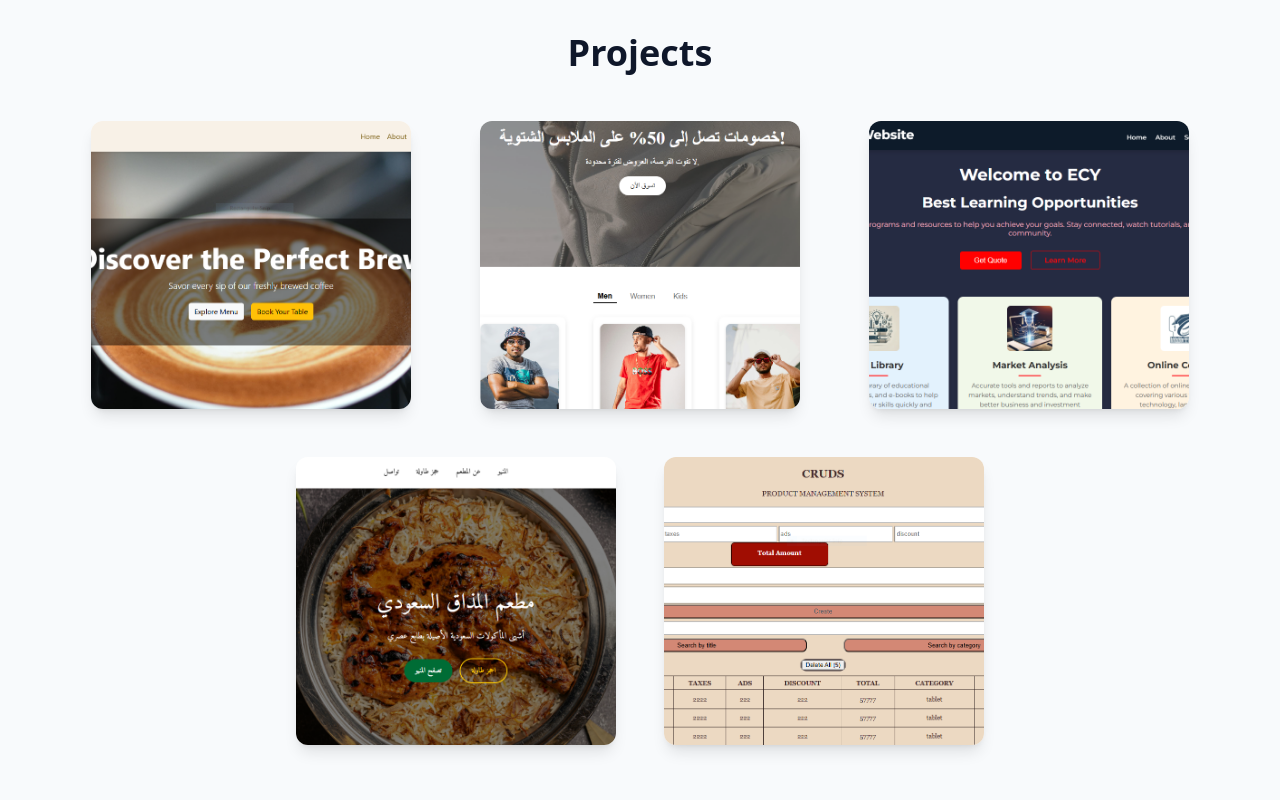
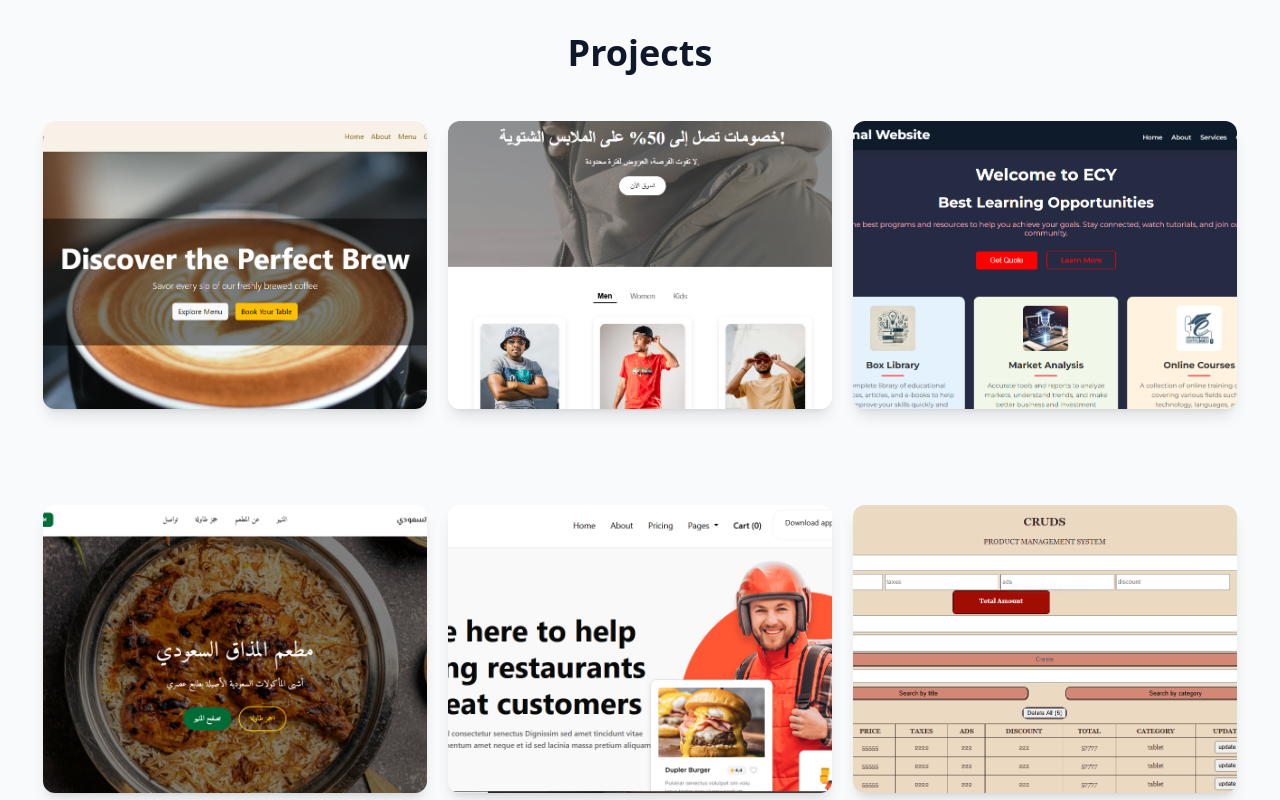
Before and after one commit to aml-abdelrhman/Aml-Abdelrhman-portfolio, a React (Vite) app: page / in a window 1280 px wide. Shown: the part 1940-2740 px from the top of the page. Built offline with nearby package versions, Linux system fonts and the light colour scheme.

Commit message:
Reconnect portfolio project to GitHub

```diff
--- a/src/components/Projects.jsx
+++ b/src/components/Projects.jsx
@@ -5,6 +5,7 @@ import seraCafe from '../assets/images/sera.PNG';
 import MORK from '../assets/images/MORK..PNG';
 import ECY from '../assets/images/ECY.PNG';
 import saudiRestaurant from '../assets/images/saudi restaurant.PNG';
+import Delivery from '../assets/images/delivery.PNG';
 import CRUDS from '../assets/images/CRUDS.PNG';
 
 export default function Projects() {
@@ -42,6 +43,14 @@ export default function Projects() {
       code: 'https://github.com/aml-abdelrhman/restaurant-website.git'
     },
         {
+      title: 'Delivery X website',
+      img: Delivery,
+      tech: 'Javacsript • Bootstrap.',
+      description: 'A modern responsive website for Delivery-x showcasing about information, services, and contact info.',
+      demo: ' https://aml-abdelrhman.github.io/Deliver-X/',
+      code: 'https://github.com/aml-abdelrhman/Deliver-X.git'
+    },
+     {
       title: 'CRUDS – Product Management System',
       img: CRUDS,
       tech: 'JavaScript, HTML, and CSS',
@@ -52,7 +61,7 @@ export default function Projects() {
   ];
 
   const cardVariants = {
-    hiddenLeft: { opacity: 0, x: -200 },
+    hiddenLeft: { opacity: 0, x: -80 },
     hiddenRight: { opacity: 0, x: 200 },
     visible: { opacity: 1, x: 0 }
   };
@@ -62,15 +71,14 @@ export default function Projects() {
       <div className="max-w-6xl mx-auto px-4">
         <h2 className="text-3xl md:text-4xl font-bold mb-12 text-center">Projects</h2>
 
-        {/* أول صف فيه 3 كروت */}
-        <div className="grid grid-cols-1 md:grid-cols-3 gap-12 justify-items-center">
-          {projects.slice(0, 3).map((p, idx) => (
+        <div className="grid grid-cols-1 sm:grid-cols-2 lg:grid-cols-3 gap-10 xl:gap-24 justify-items-center">
+  {projects.map((p, idx) => (
     <motion.div
       key={p.title}
-              className="relative w-80 rounded-xl overflow-hidden shadow-lg bg-white dark:bg-slate-800 flex flex-col text-gray-800 dark:text-gray-200 group"
-              initial={idx % 2 === 0 ? "hiddenLeft" : "hiddenRight"}
+      className="relative w-full sm:w-72 md:w-80 lg:w-80 xl:w-96 rounded-xl overflow-hidden shadow-lg bg-white dark:bg-slate-800 flex flex-col text-gray-800 dark:text-gray-200 group"
+      initial={idx % 2 === 0 ? 'hiddenLeft' : 'hiddenRight'}
       whileInView="visible"
-              viewport={{ once: false, amount: 0.3 }}
+      viewport={{ once: true, amount: 0.2 }}
       transition={{ delay: idx * 0.3, type: 'spring', stiffness: 120, duration: 1.2 }}
       variants={cardVariants}
     >
@@ -82,7 +90,6 @@ export default function Projects() {
       <div className="absolute inset-0 bg-white/70 backdrop-blur-sm opacity-0 group-hover:opacity-100 flex flex-col justify-center items-center transition-opacity duration-300">
         <h3 className="font-semibold text-lg mb-3">{p.title}</h3>
         <p className="text-sm text-slate-700 mb-4">{p.tech}</p>
-
         <div className="flex gap-4">
           {p.demo && (
             <motion.a
@@ -90,7 +97,7 @@ export default function Projects() {
               target="_blank"
               rel="noreferrer"
               className="px-4 py-2 border-2 border-gray-400 rounded-md text-gray-700 transition-all duration-300 cursor-pointer"
-                      whileHover={{ scale: 1.1, borderColor: "#FF69B4" }}
+              whileHover={{ scale: 1.1, borderColor: '#FF69B4' }}
             >
               Demo
             </motion.a>
@@ -101,56 +108,7 @@ export default function Projects() {
               target="_blank"
               rel="noreferrer"
               className="px-4 py-2 border-2 border-gray-400 rounded-md text-gray-700 transition-all duration-300 cursor-pointer"
-                      whileHover={{ scale: 1.1, borderColor: "#FF69B4" }}
-                    >
-                      Code
-                    </motion.a>
-                  )}
-                </div>
-              </div>
-            </motion.div>
-          ))}
-        </div>
-
-        <div className="mt-12 flex justify-center gap-12 flex-wrap">
-          {projects.slice(3).map((p, idx) => (
-            <motion.div
-              key={p.title}
-              className="relative w-80 rounded-xl overflow-hidden shadow-lg bg-white dark:bg-slate-800 flex flex-col text-gray-800 dark:text-gray-200 group"
-              initial={idx % 2 === 0 ? "hiddenLeft" : "hiddenRight"}
-              whileInView="visible"
-              viewport={{ once: false, amount: 0.3 }}
-              transition={{ delay: idx * 0.3, type: 'spring', stiffness: 120, duration: 1.2 }}
-              variants={cardVariants}
-            >
-              <motion.img
-                src={p.img}
-                alt={p.title}
-                className="w-full h-72 object-cover transition-transform duration-300 group-hover:scale-105"
-              />
-              <div className="absolute inset-0 bg-white/70 backdrop-blur-sm opacity-0 group-hover:opacity-100 flex flex-col justify-center items-center transition-opacity duration-300">
-                <h3 className="font-semibold text-lg mb-3">{p.title}</h3>
-                <p className="text-sm text-slate-700 mb-4">{p.tech}</p>
-
-                <div className="flex gap-4">
-                  {p.demo && (
-                    <motion.a
-                      href={p.demo}
-                      target="_blank"
-                      rel="noreferrer"
-                      className="px-4 py-2 border-2 border-gray-400 rounded-md text-gray-700 transition-all duration-300 cursor-pointer"
-                      whileHover={{ scale: 1.1, borderColor: "#FF69B4" }}
-                    >
-                      Demo
-                    </motion.a>
-                  )}
-                  {p.code && (
-                    <motion.a
-                      href={p.code}
-                      target="_blank"
-                      rel="noreferrer"
-                      className="px-4 py-2 border-2 border-gray-400 rounded-md text-gray-700 transition-all duration-300 cursor-pointer"
-                      whileHover={{ scale: 1.1, borderColor: "#FF69B4" }}
+              whileHover={{ scale: 1.1, borderColor: '#FF69B4' }}
             >
               Code
             </motion.a>
--- a/vite.config.js
+++ b/vite.config.js
@@ -4,4 +4,5 @@ import react from '@vitejs/plugin-react-swc'
 // https://vite.dev/config/
 export default defineConfig({
   plugins: [react()],
+ base: '/Aml-Abdelrhman-portfolio/',
 })
```
Also changed, not shown: src/assets/images/delivery.PNG (added). Lines whose indentation alone changed are shown as unchanged.
